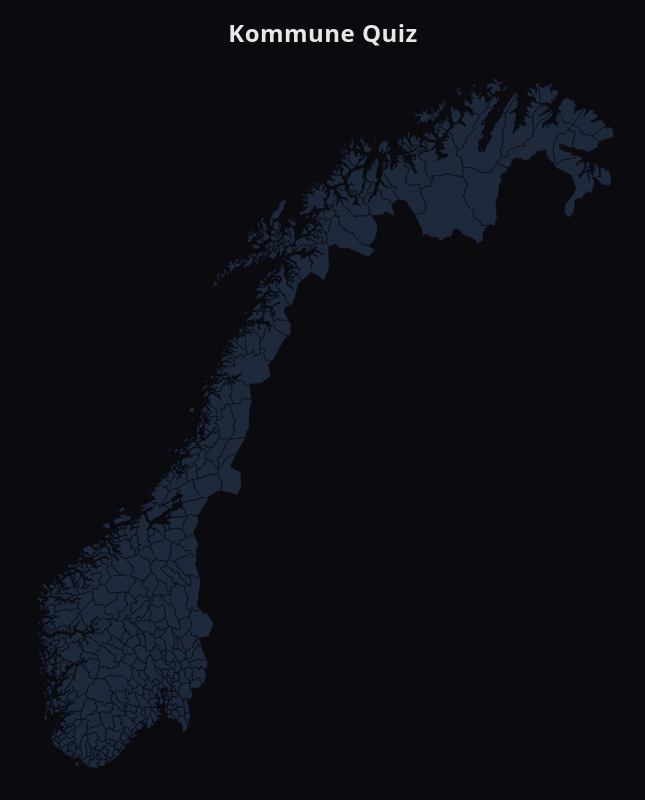
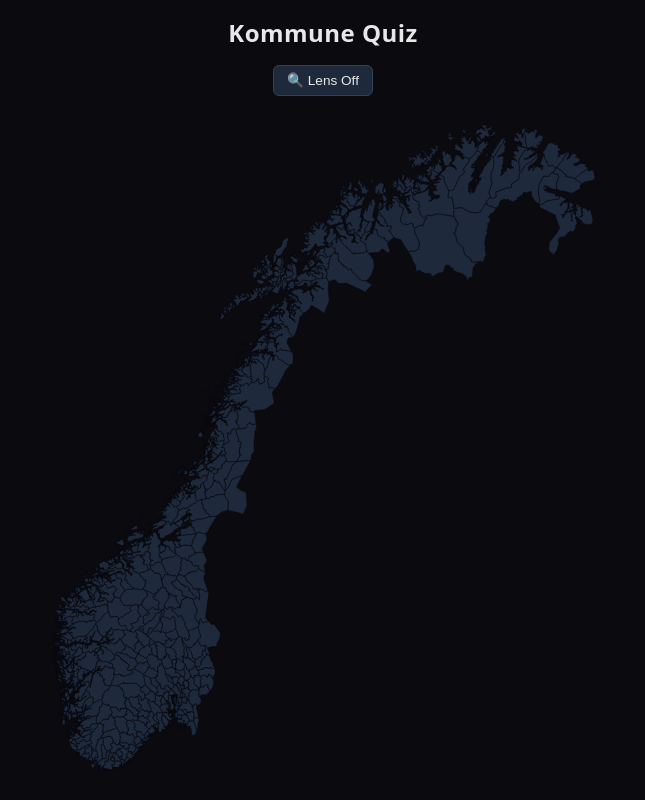
Before and after one commit to ArneeMe/kommune-quiz, a React (Vite) app: page / in a window 1280 px wide. Shown: the whole page, without its empty margins (317-962 px from the left). Built offline with nearby package versions, Linux system fonts and the light colour scheme.

Commit message:
Add zoom

```diff
--- a/src/App.tsx
+++ b/src/App.tsx
@@ -1,13 +1,22 @@
 // src/App.tsx
 
+import { useState } from "react";
 import { GameMap } from "./components/GameMap";
 import "./styles/index.css";
 
 export default function App() {
-  return (
-    <div className="app">
-      <h1 className="app-title">Kommune Quiz</h1>
-      <GameMap />
-    </div>
-  );
+    const [lensEnabled, setLensEnabled] = useState(false);
+
+    return (
+        <div className="app">
+            <h1 className="app-title">Kommune Quiz</h1>
+            <button
+                className="lens-toggle"
+                onClick={() => setLensEnabled((prev) => !prev)}
+            >
+                {lensEnabled ? "🔍 Lens On" : "🔍 Lens Off"}
+            </button>
+            <GameMap lensEnabled={lensEnabled} />
+        </div>
+    );
 }
--- a/src/components/GameMap.tsx
+++ b/src/components/GameMap.tsx
@@ -1,12 +1,21 @@
 // src/components/GameMap.tsx
 
-import { useMemo, useCallback } from "react";
+import { useMemo, useCallback, useRef, useState } from "react";
 import { useMapData } from "../hooks/useMapData";
 import { createPathGenerator } from "../utils/geo";
 import { KommuneShape } from "./KommuneShape";
 
-export function GameMap() {
+const LENS_RADIUS = 30;
+const ZOOM = 3;
+
+interface GameMapProps {
+    lensEnabled: boolean;
+}
+
+export function GameMap({ lensEnabled }: GameMapProps) {
     const { features } = useMapData();
+    const svgRef = useRef<SVGSVGElement>(null);
+    const [mouse, setMouse] = useState<{ x: number; y: number } | null>(null);
 
     const { pathGenerator, viewBox } = useMemo(
         () => createPathGenerator(features),
@@ -22,24 +31,85 @@ export function GameMap() {
         console.log(`Selected: ${kommunenummer} - ${featureMap.get(kommunenummer)}`);
     }, [featureMap]);
 
+    const handleMouseMove = useCallback((e: React.MouseEvent<SVGSVGElement>) => {
+        const svg = svgRef.current;
+        if (!svg) return;
+        const point = svg.createSVGPoint();
+        point.x = e.clientX;
+        point.y = e.clientY;
+        const svgPoint = point.matrixTransform(svg.getScreenCTM()?.inverse());
+        setMouse({ x: svgPoint.x, y: svgPoint.y });
+    }, []);
+
+    const handleMouseLeave = useCallback(() => {
+        setMouse(null);
+    }, []);
+
+    const paths = useMemo(() =>
+            features.map((feature) => ({
+                d: pathGenerator(feature) ?? "",
+                kommunenummer: feature.properties.kommunenummer,
+            })).filter((p) => p.d),
+        [features, pathGenerator]
+    );
+
+    const lensId = "magnifying-lens";
+
+    const showLens = lensEnabled && mouse;
+
     return (
         <svg
+            ref={svgRef}
             viewBox={viewBox}
             className="game-map"
+            onMouseMove={handleMouseMove}
+            onMouseLeave={handleMouseLeave}
         >
-            {features.map((feature) => {
-                const d = pathGenerator(feature);
-                if (!d) return null;
+            <defs>
+                {showLens && (
+                    <clipPath id={lensId}>
+                        <circle cx={mouse.x} cy={mouse.y} r={LENS_RADIUS} />
+                    </clipPath>
+                )}
+            </defs>
 
-                return (
+            <g className="map-base">
+                {paths.map(({ d, kommunenummer }) => (
                     <KommuneShape
-                        key={feature.properties.kommunenummer}
+                        key={kommunenummer}
                         d={d}
-                        kommunenummer={feature.properties.kommunenummer}
+                        kommunenummer={kommunenummer}
                         onSelect={handleSelect}
                     />
-                );
-            })}
+                ))}
+            </g>
+
+            {showLens && (
+                <>
+                    <g clipPath={`url(#${lensId})`}>
+                        <g
+                            transform={`translate(${mouse.x}, ${mouse.y}) scale(${ZOOM}) translate(${-mouse.x}, ${-mouse.y})`}
+                        >
+                            {paths.map(({ d, kommunenummer }) => (
+                                <path
+                                    key={kommunenummer}
+                                    d={d}
+                                    className="kommune-shape"
+                                    data-id={kommunenummer}
+                                    onClick={() => handleSelect(kommunenummer)}
+                                />
+                            ))}
+                        </g>
+                    </g>
+
+                    <circle
+                        cx={mouse.x}
+                        cy={mouse.y}
+                        r={LENS_RADIUS}
+                        className="lens-border"
+                    />
+                </>
+            )}
         </svg>
     );
 }
--- a/src/styles/index.css
+++ b/src/styles/index.css
@@ -33,6 +33,22 @@ body {
   flex-shrink: 0;
 }
 
+.lens-toggle {
+  background: #1e293b;
+  color: #e8e8e8;
+  border: 1px solid #334155;
+  border-radius: 6px;
+  padding: 0.4rem 0.8rem;
+  font-size: 0.85rem;
+  cursor: pointer;
+  transition: background 0.15s ease;
+  flex-shrink: 0;
+}
+
+.lens-toggle:hover {
+  background: #334155;
+}
+
 .game-map {
   flex: 1;
   width: auto;
@@ -49,5 +65,12 @@ body {
 }
 
 .kommune-shape:hover {
-  fill: #3b5998;
+  fill: #334155;
 }
+
+.lens-border {
+  fill: none;
+  stroke: rgba(255, 255, 255, 0.3);
+  stroke-width: 1.5;
+  pointer-events: none;
+}
```
